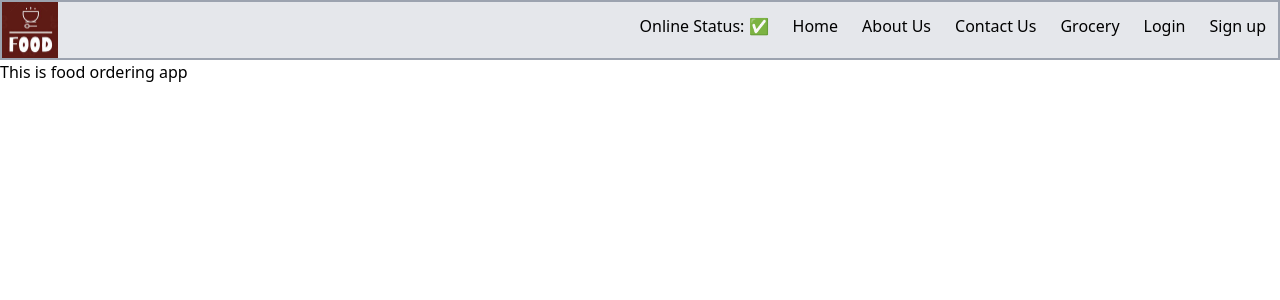
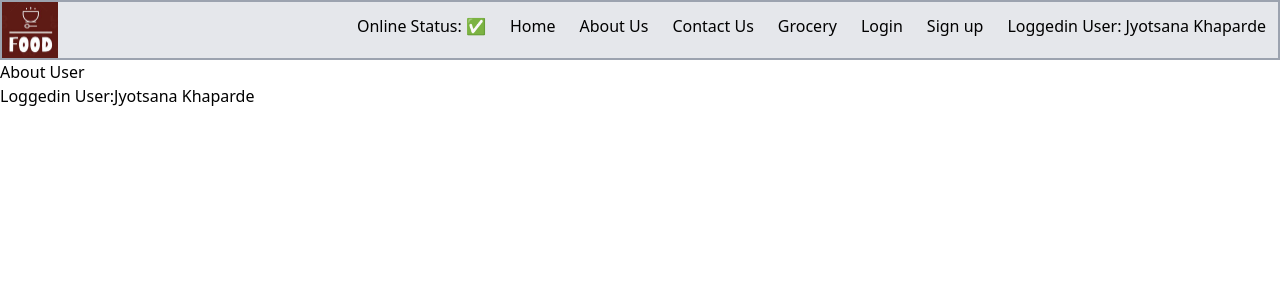
Before and after one commit to jyotsana-khaparde/Food-ordering-app, a React (Vite) app: page /about in a window 1280 px wide. Shown: the top 300 px of the page. Built offline with nearby package versions, Linux system fonts and the light colour scheme.

Commit message:
Consume and provide context

```diff
--- a/src/App.js
+++ b/src/App.js
@@ -1,5 +1,5 @@
 import { Outlet, RouterProvider, createBrowserRouter } from "react-router-dom";
-import React, { Suspense, lazy } from "react";
+import React, { Suspense, lazy, useEffect, useState } from "react";
 
 import Body from "./components/Body";
 import ContactUs from "./components/ContactUs";
@@ -9,18 +9,29 @@ import Header from "./components/Header";
 import ReactDOM from "react-dom/client";
 import RestaurantsInfo from "./components/RestaurantsInfo";
 import Shimmer from "./components/Shimmer";
+import UserContext from "./utils/context/UserContext";
 
 const Grocery = lazy(() => import("./components/Grocery"));
 const About = lazy(() => import("./components/About"));
 
 const AppLayout = () => {
+  const [userName, setUserName] = useState("");
+  useEffect(() => {
+    // Make API call and send username and password and get user name
+    const data = {
+      name: "Jyotsana Khaparde",
+    };
+    setUserName(data.name);
+  });
   return (
-    <>
-      <Header />
-      {/* Outlet :- Renders the child route's element, if there is one. It is kind of tunnel and all the child routes come in this place and the Outlet will be replaced by the component of that child route*/}
-      <Outlet />
-      <Footer />
-    </>
+    <div className="app">
+      <UserContext.Provider value={{ loggedInUser: userName }}>
+        <Header />
+        {/* Outlet :- Renders the child route's element, if there is one. It is kind of tunnel and all the child routes come in this place and the Outlet will be replaced by the component of that child route*/}
+        <Outlet />
+        <Footer />
+      </UserContext.Provider>
+    </div>
   );
 };
 
--- a/src/components/About.js
+++ b/src/components/About.js
@@ -1,9 +1,24 @@
-const About = () => {
+import { Component } from "react";
+import UserContext from "../utils/context/UserContext";
+
+class About extends Component {
+  constructor(props) {
+    super(props);
+  }
+  componentDidMount() {}
+  render() {
     return (
+      <div>
+        <h1>About User</h1>
         <div>
-            This is food ordering app
+          Loggedin User:
+          <UserContext.Consumer>
+            {(context) => <span>{context.loggedInUser}</span>}
+          </UserContext.Consumer>
         </div>
-    )
+      </div>
+    );
+  }
 }
 
 export default About;
--- a/src/components/Header.js
+++ b/src/components/Header.js
@@ -1,10 +1,12 @@
 import { LOGO } from "../utils/constant";
 import { Link } from "react-router-dom";
+import UserContext from "../utils/context/UserContext";
+import { useContext } from "react";
 import useOnlineState from "../utils/customHooks/useOnlineStatus";
 
 const Header = () => {
   const onlineStatus = useOnlineState();
-
+  const { loggedInUser } = useContext(UserContext);
   return (
     <div className="flex justify-between border-solid bg-gray-200 border-2 border-gray-400">
       <div className="w-14">
@@ -33,6 +35,9 @@ const Header = () => {
           <li className="p-2 m-1 hover:bg-slate-400">
             <a>Sign up</a>
           </li>
+          <li className="p-2 m-1 hover:bg-slate-400">
+            <a>Loggedin User: {loggedInUser}</a>
+          </li>
         </ul>
       </div>
     </div>
--- a/src/components/RestaurantsInfo.js
+++ b/src/components/RestaurantsInfo.js
@@ -1,14 +1,17 @@
+import { useContext, useState } from "react";
+
 import RestaurantCategory from "./RestaurantCategory";
 import Shimmer from "./Shimmer";
+import UserContext from "../utils/context/UserContext";
 import { useParams } from "react-router-dom";
 import useRestaurantInfo from "../utils/customHooks/useRestaurantInfo";
-import { useState } from "react";
 
 const RestaurantsInfo = () => {
   const { resId } = useParams();
   const [expandCategory, setExpandCategory] = useState("");
   // Custom hook to get restaurant information.
   const resInfo = useRestaurantInfo(resId);
+  const { loggedInUser } = useContext(UserContext);
   if (!resInfo) {
     return <Shimmer />;
   }
@@ -25,6 +28,7 @@ const RestaurantsInfo = () => {
       <h1 className="font-bold text-lg m-2">{name}</h1>
       <h2 className="text-m">{cuisines.join(", ")}</h2>
       <h3 className="text-sm mb-2">{`${areaName} - ${city}`}</h3>
+      <h1>Loggedin User: {loggedInUser}</h1>
       <div className="border-b-2 border-dotted"></div>
       <h4 className="font-bold mt-2">{costForTwoMessage} </h4>
       <h5 className="text-sm">{`avgRating - ${avgRating}`}</h5>
```
